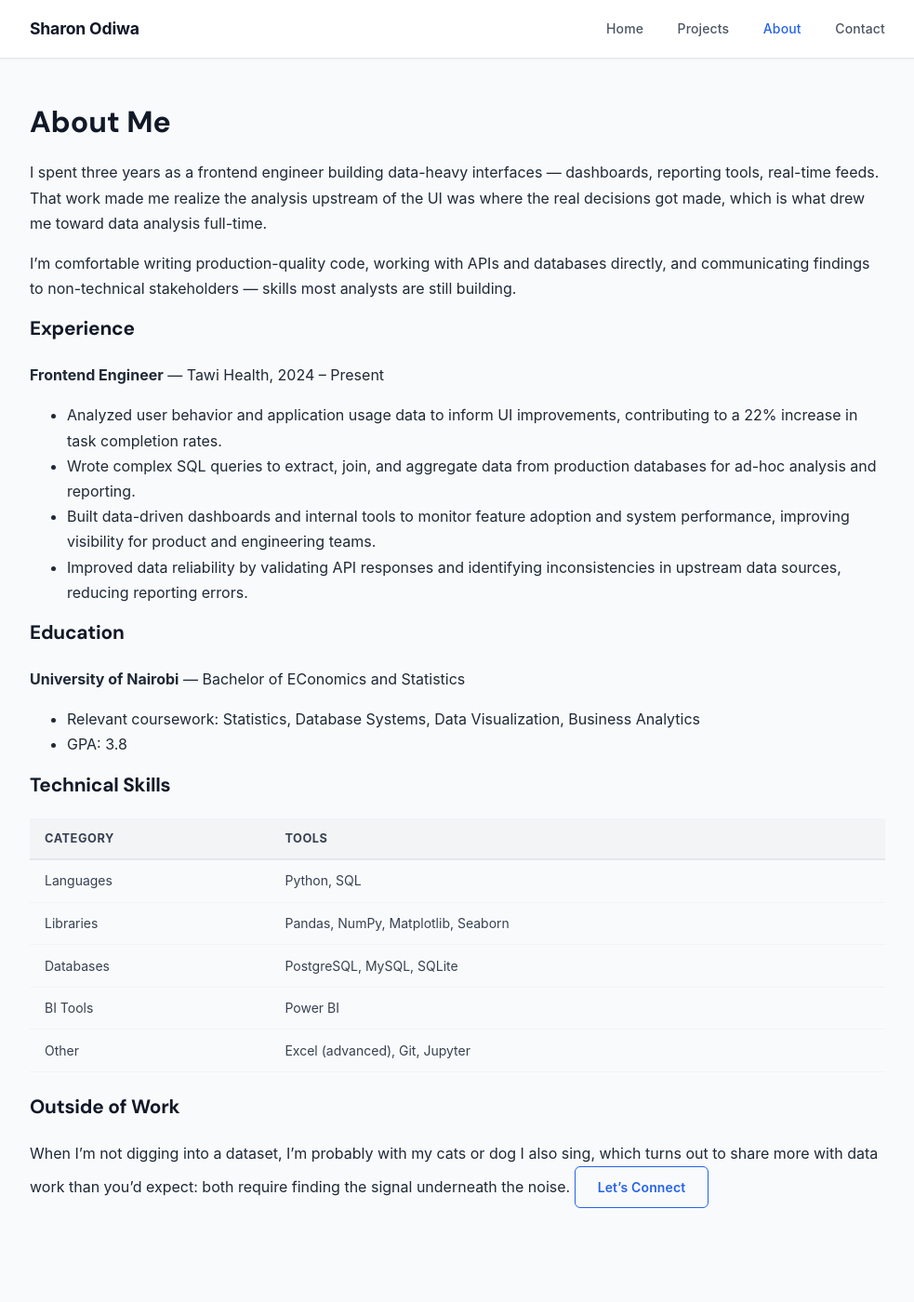
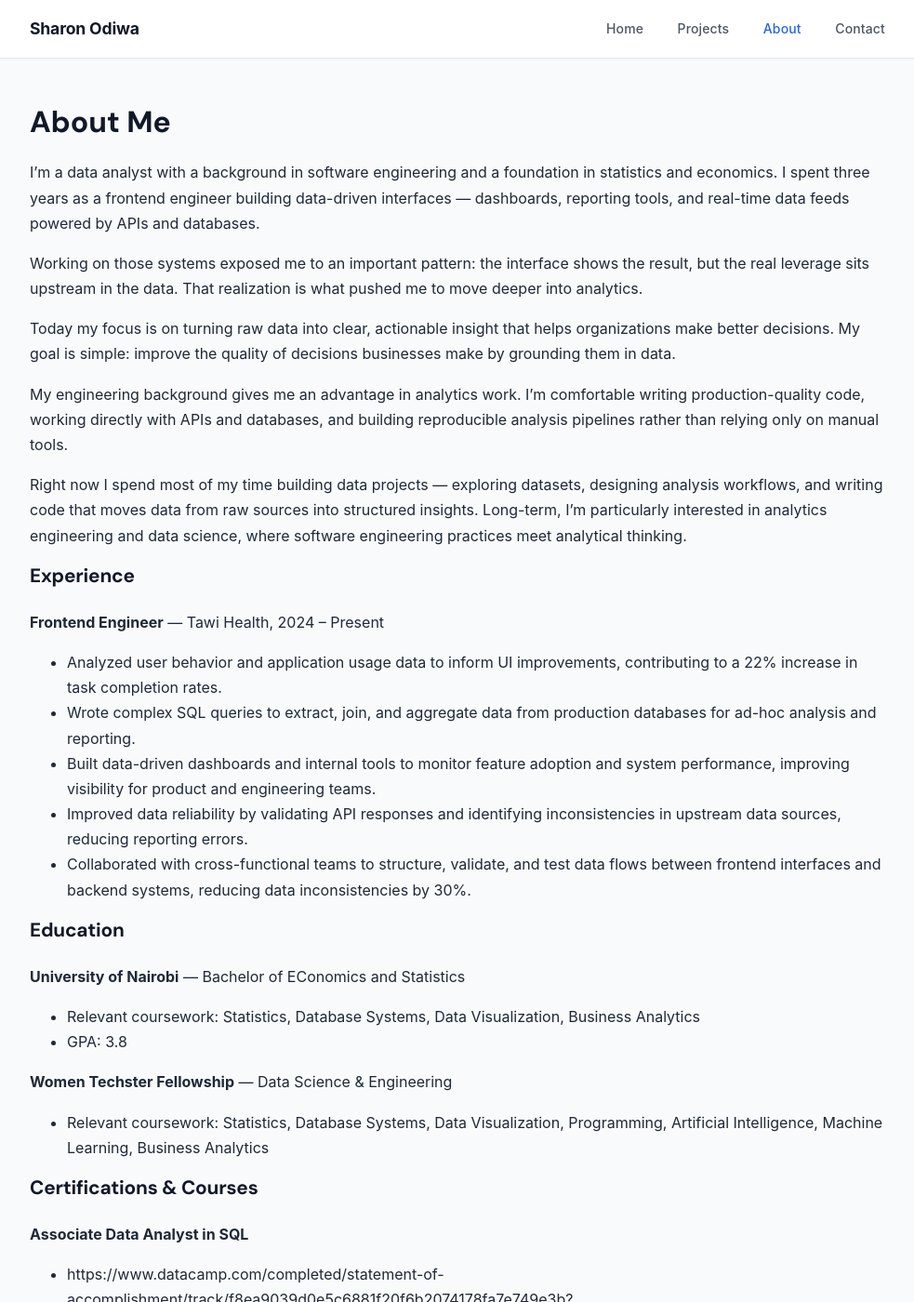
Before and after one commit to Justsharon/sharonodiwa, a Jekyll site: the page built from about.md, in a window 1280 px wide and 1400 px high. Shown: the whole window at 93% size, without its empty margins (148-1131 px from the left). Built offline with Jekyll 4.4.1, drawn with Linux system fonts in a browser that asks for light colours; our own code applies the rules of GitHub Pages for plain Markdown files; some of the changed text lies outside the part shown.

Commit message:
minor about me fix

```diff
--- a/about.md
+++ b/about.md
@@ -1,14 +1,14 @@
 # About Me
 
-I spent three years as a frontend engineer building data-heavy
-interfaces — dashboards, reporting tools, real-time feeds.
-That work made me realize the analysis upstream of the UI was
-where the real decisions got made, which is what drew me toward
-data analysis full-time.
+I’m a data analyst with a background in software engineering and a foundation in statistics and economics. I spent three years as a frontend engineer building data-driven interfaces — dashboards, reporting tools, and real-time data feeds powered by APIs and databases.
 
-I'm comfortable writing production-quality code, working with
-APIs and databases directly, and communicating findings to
-non-technical stakeholders — skills most analysts are still building.
+Working on those systems exposed me to an important pattern: the interface shows the result, but the real leverage sits upstream in the data. That realization is what pushed me to move deeper into analytics.
+
+Today my focus is on turning raw data into clear, actionable insight that helps organizations make better decisions. My goal is simple: improve the quality of decisions businesses make by grounding them in data.
+
+My engineering background gives me an advantage in analytics work. I’m comfortable writing production-quality code, working directly with APIs and databases, and building reproducible analysis pipelines rather than relying only on manual tools.
+
+Right now I spend most of my time building data projects — exploring datasets, designing analysis workflows, and writing code that moves data from raw sources into structured insights. Long-term, I’m particularly interested in analytics engineering and data science, where software engineering practices meet analytical thinking.
 
 ## Experience
 
@@ -18,6 +18,7 @@ non-technical stakeholders — skills most analysts are still building.
 - Wrote complex SQL queries to extract, join, and aggregate data from production databases for ad-hoc analysis and reporting.
 - Built data-driven dashboards and internal tools to monitor feature adoption and system performance, improving visibility for product and engineering teams.
 - Improved data reliability by validating API responses and identifying inconsistencies in upstream data sources, reducing reporting errors.
+- Collaborated with cross-functional teams to structure, validate, and test data flows between frontend interfaces and backend systems, reducing data inconsistencies by 30%.
 
 ## Education
 
@@ -26,6 +27,23 @@ non-technical stakeholders — skills most analysts are still building.
 - Relevant coursework: Statistics, Database Systems, Data Visualization,
   Business Analytics
 - GPA: 3.8
+
+**Women Techster Fellowship** — Data Science & Engineering
+
+- Relevant coursework: Statistics, Database Systems, Data Visualization, Programming, Artificial Intelligence, Machine Learning, Business Analytics
+
+## Certifications & Courses
+**Associate Data Analyst in SQL**
+- https://www.datacamp.com/completed/statement-of-accomplishment/track/f8ea9039d0e5c6881f20f6b2074178fa7e749e3b?utm_medium=organic_social&utm_campaign=sharewidget&utm_content=soa&utm_source=copylink
+
+**Data Analyst in Python**
+- https://www.datacamp.com/completed/statement-of-accomplishment/track/d4ecdf9ba6de6445f4a335caec8498f8e6021b84?utm_medium=organic_social&utm_campaign=sharewidget&utm_content=soa&utm_source=copylink
+
+**Associate Data Engineer in SQL**
+- https://www.datacamp.com/completed/statement-of-accomplishment/track/b796398d941a43c5f9de452309cc82ada65d8092?utm_medium=organic_social&utm_campaign=sharewidget&utm_content=soa&utm_source=copylink
+
+**Data LIteracy**
+- https://www.datacamp.com/skill-verification/DL0032198910314
 
 ## Technical Skills
 
@@ -39,7 +57,5 @@ non-technical stakeholders — skills most analysts are still building.
 
 ## Outside of Work
 
-When I'm not digging into a dataset, I'm probably with my cats or dog I also sing, which turns out to share more with
-data work than you'd expect: both require finding the signal underneath
-the noise.
+When I'm not digging into a dataset, I'm probably with my cats, I also sing, read books, and enjoy taking walks.
 <a href="{{ "/contact/" | relative_url }}" class="btn btn-outline">Let's Connect</a>
```
